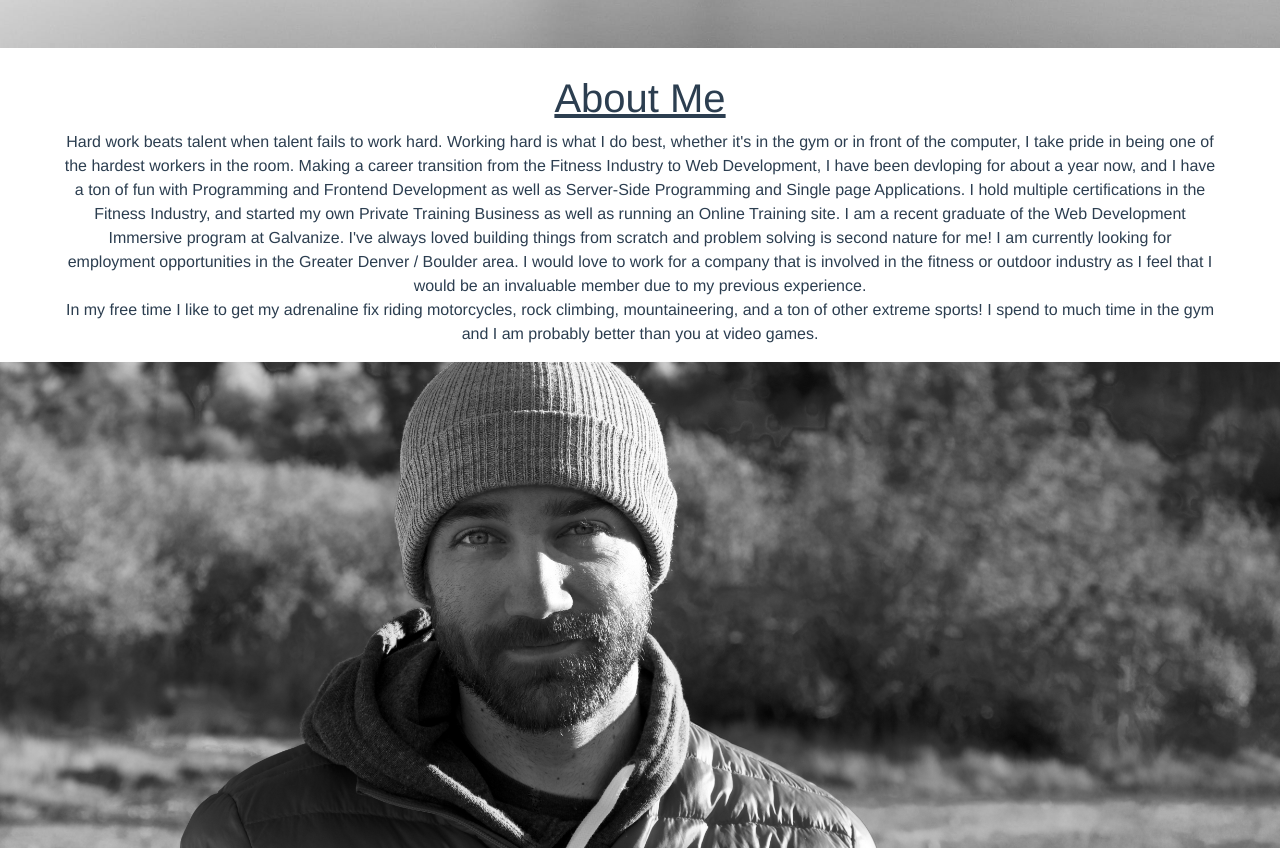
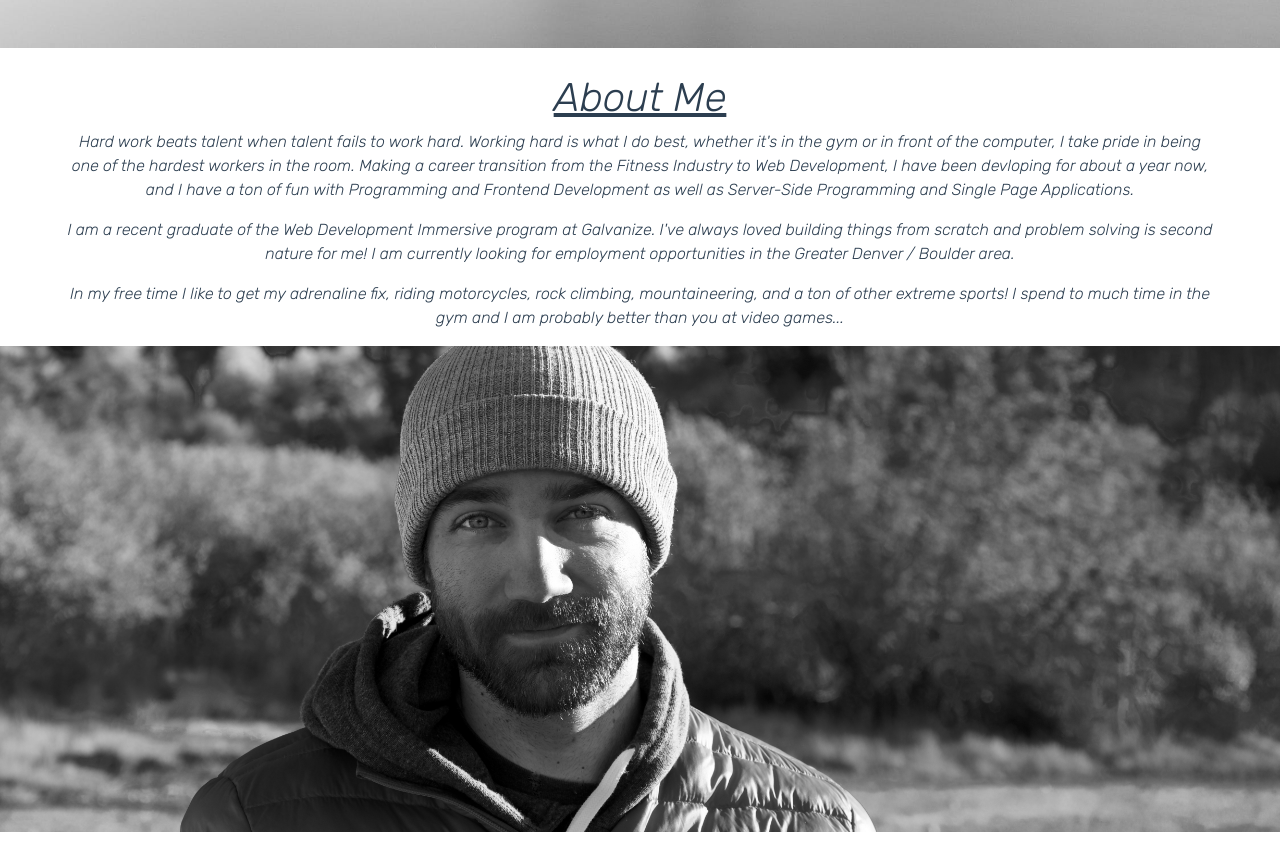
Before and after one commit to WillKirkhope/Portfolio-site, a Vue app in the folder will-kirkhope-portfolio/: page / in a window 1280 px wide. Shown: the part 720-1570 px from the top of the page. Built offline with nearby package versions, Linux system fonts and the light colour scheme.

Commit message:
Added some changes to styling and layout

```diff
--- a/will-kirkhope-portfolio/src/App.vue
+++ b/will-kirkhope-portfolio/src/App.vue
@@ -18,8 +18,10 @@ export default {
 </script>
 
 <style>
+@import url('https://fonts.googleapis.com/css?family=Rubik:300i');
+
 #app {
-  font-family: 'Avenir', Helvetica, Arial, sans-serif;
+  font-family: 'Rubik', sans-serif;
   -webkit-font-smoothing: antialiased;
   -moz-osx-font-smoothing: grayscale;
   text-align: center;
--- a/will-kirkhope-portfolio/src/components/About.vue
+++ b/will-kirkhope-portfolio/src/components/About.vue
@@ -2,12 +2,16 @@
   <div class="about-me">
     <h1>About Me</h1>
     <div class="info">
-    <p>Hard work beats talent when talent fails to work hard. Working hard is what I do best, whether it's in the gym or in front of the computer, I take pride in being one of the hardest workers in the room.
-      Making a career transition from the Fitness Industry to Web Development, I have been devloping for about a year now, and I have a ton of fun with Programming and Frontend Development as well as Server-Side Programming and Single page Applications.
-      I hold multiple certifications in the Fitness Industry, and started my own Private Training Business as well as running an Online Training site.
-      I am a recent graduate of the Web Development Immersive program at Galvanize. I've always loved building things from scratch and problem solving is second nature for me!
-      I am currently looking for employment opportunities in the Greater Denver / Boulder area. I would love to work for a company that is involved in the fitness or outdoor industry as I feel that I would be an invaluable member due to my previous experience.<br>
-      In my free time I like to get my adrenaline fix riding motorcycles, rock climbing, mountaineering, and a ton of other extreme sports! I spend to much time in the gym and I am probably better than you at video games.</p>
+      <p>
+        Hard work beats talent when talent fails to work hard. Working hard is what I do best, whether it's in the gym or in front of the computer, I take pride in being one of the hardest workers in the room.
+        Making a career transition from the Fitness Industry to Web Development, I have been devloping for about a year now, and I have a ton of fun with Programming and Frontend Development as well as Server-Side Programming and Single Page Applications.
+      </p>
+      <p>
+        I am a recent graduate of the Web Development Immersive program at Galvanize. I've always loved building things from scratch and problem solving is second nature for me! I am currently looking for employment opportunities in the Greater Denver / Boulder area.
+      </p>
+      <p>
+        In my free time I like to get my adrenaline fix, riding motorcycles, rock climbing, mountaineering, and a ton of other extreme sports! I spend to much time in the gym and I am probably better than you at video games...
+      </p>
     </div>
     <div class="backgroundImg">
 
--- a/will-kirkhope-portfolio/src/components/Contact.vue
+++ b/will-kirkhope-portfolio/src/components/Contact.vue
@@ -1,7 +1,6 @@
 <template lang="html">
   <div class="contact-container">
     <div class="backgroundImg3">
-
     </div>
     <h1>Contact Me</h1>
     <div class="contact-images">
@@ -77,33 +76,28 @@ export default {
 
 #res{
   margin-right: 7.5vw;
-  margin-left: 3.5vw;
+  margin-left: 2vw;
 }
 
 #git{
   margin-right: 2.5vw;
-  margin-left: 2.5vw;
+  margin-left: 3vw;
 }
 
 #link{
   margin-right: 2.5vw;
-  margin-left: 5.5vw;
+  margin-left: 5vw;
 }
 
 .contact-images{
   display: flex;
   flex-direction: row;
   justify-content: space-around;
-  border: solid black 2px;
 }
 
 .contact-info {
   display: flex;
   flex-direction: row;
-  /* justify-content: space-around; */
-  border: solid black 2px;
-  /* margin-right: 2.5vw;
-  margin-left: 2.5vw; */
 }
 
 
@@ -129,10 +123,4 @@ a {
   font-size: 24px;
   color: #2c3e50;
 }
-
-/* p {
-  font-size: 24px;
-} */
-
-
 </style>
```
Also changed, not shown: will-kirkhope-portfolio/src/components/Header.vue (+0 -25 lines), will-kirkhope-portfolio/src/components/Skills.vue (+0 -95 lines).
